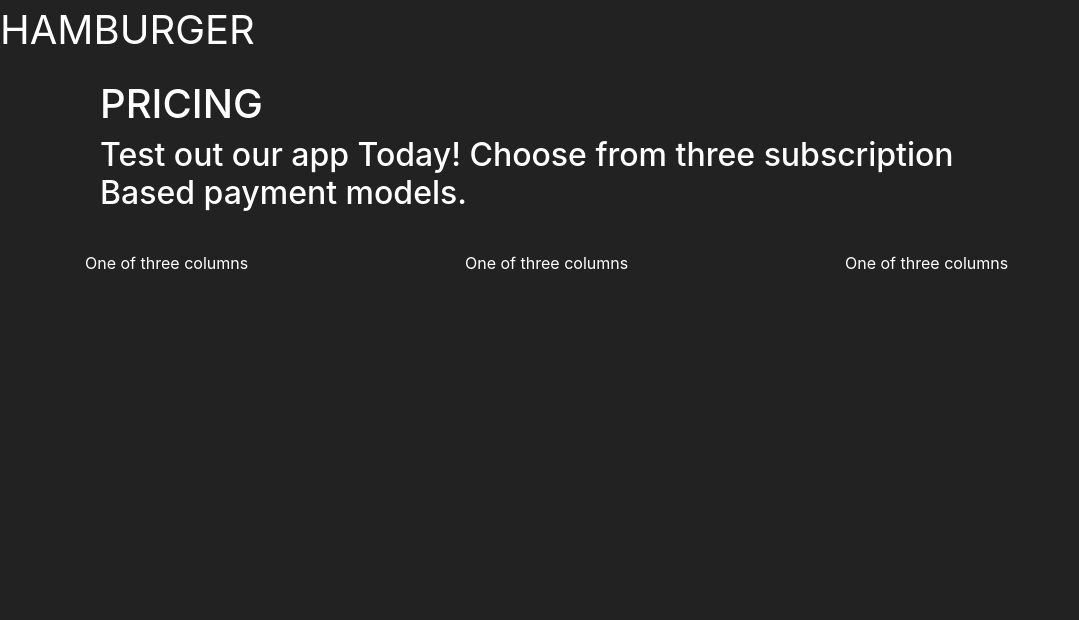
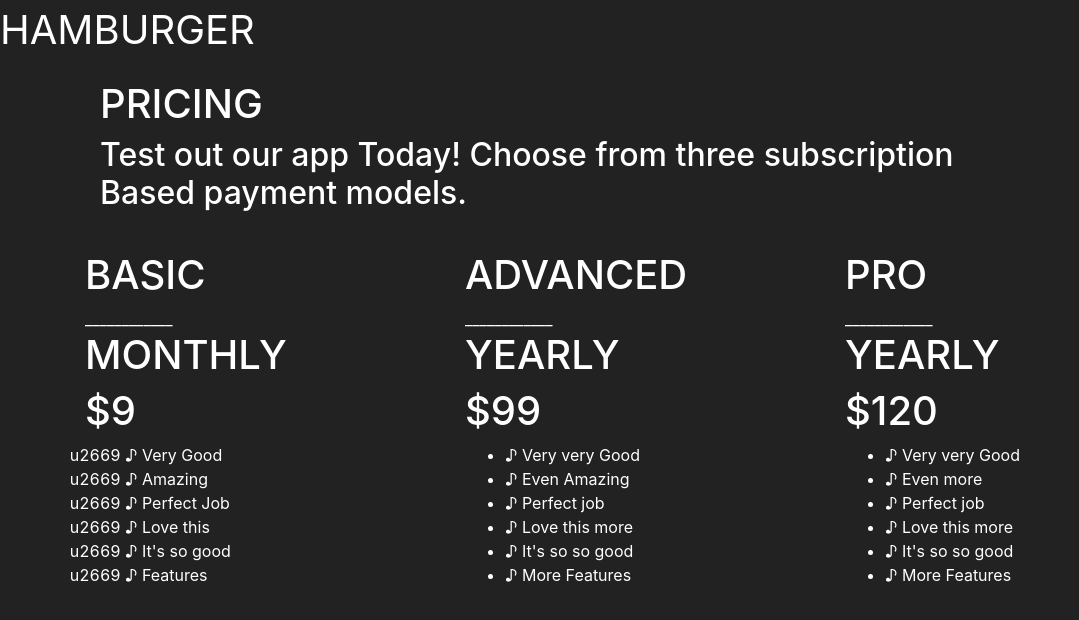
Before and after one commit to ThomasA64/speer-front-end, a React (Create React App) app: page /pricing in a window 1280 px wide. Shown: the top 620 px of the page, without its empty margins (0-1079 px from the left). Built offline with nearby package versions, Linux system fonts and the light colour scheme.

Commit message:
add grid and content to Pricing page

```diff
--- a/src/components/Pricing.js
+++ b/src/components/Pricing.js
@@ -13,9 +13,48 @@ export default function Pricing() {
           </h2>
         </div>
         <div class="row options">
-          <div class="col-sm">One of three columns</div>
-          <div class="col-sm">One of three columns</div>
-          <div class="col-sm">One of three columns</div>
+          <div class="col-lg plan">
+            <h1>BASIC</h1>
+            ____________
+            <h1>MONTHLY</h1>
+            <h1>$9</h1>
+            <ul className="repeating-counter-rule">
+              <li>♪ Very Good</li>
+              <li>♪ Amazing</li>
+              <li>♪ Perfect Job</li>
+              <li>♪ Love this</li>
+              <li>♪ It's so good</li>
+              <li>♪ Features</li>
+            </ul>
+          </div>
+          <div class="col-lg plan">
+            <h1>ADVANCED</h1>
+            ____________
+            <h1>YEARLY</h1>
+            <h1>$99</h1>
+            <ul>
+              <li>♪ Very very Good</li>
+              <li>♪ Even Amazing</li>
+              <li>♪ Perfect job</li>
+              <li>♪ Love this more</li>
+              <li>♪ It's so so good</li>
+              <li>♪ More Features</li>
+            </ul>
+          </div>
+          <div class="col-lg plan">
+            <h1>PRO</h1>
+            ____________
+            <h1>YEARLY</h1>
+            <h1>$120</h1>
+            <ul>
+              <li>♪ Very very Good</li>
+              <li>♪ Even more</li>
+              <li>♪ Perfect job</li>
+              <li>♪ Love this more</li>
+              <li>♪ It's so so good</li>
+              <li>♪ More Features</li>
+            </ul>
+          </div>
         </div>
       </div>
     </>
--- a/src/styles/pricing.css
+++ b/src/styles/pricing.css
@@ -8,3 +8,17 @@
 .options {
   color: white;
 }
+
+ul {
+  list-style-type: symbols("\u2669");
+}
+
+@counter-style repeating-emoji {
+  system: cyclic;
+  symbols: "\u2669";
+  suffix: " ";
+}
+
+.repeating-counter-rule {
+  list-style-type: repeating-emoji;
+}
```
